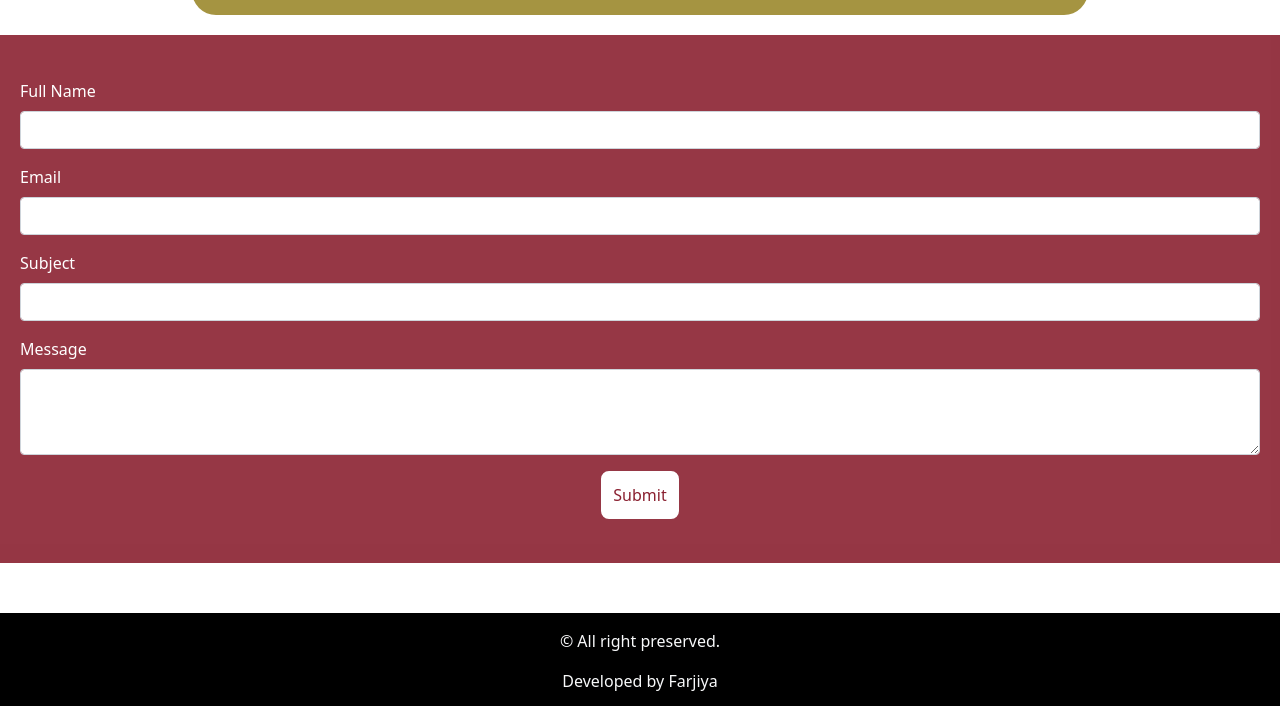
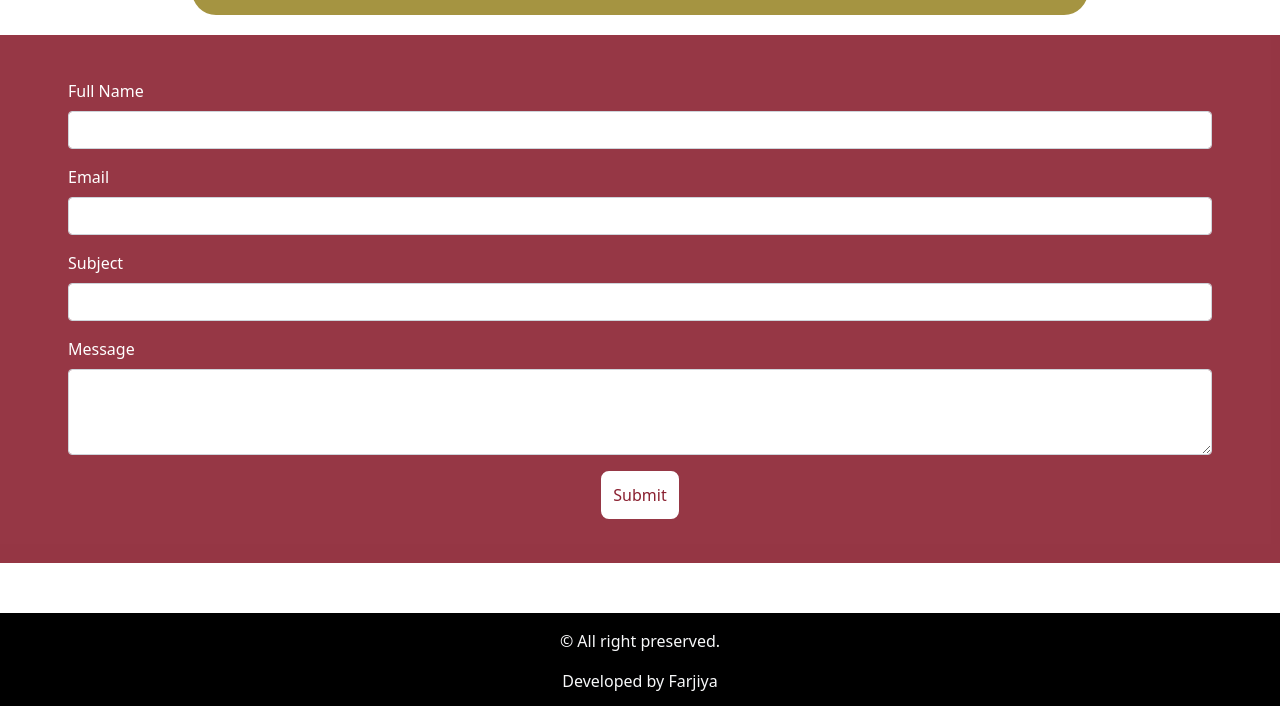
Before and after one commit to farjiyaO/portfolio2.0, a plain HTML site: page index.html in a window 1280 px wide. Shown: the part 2019-2725 px from the top of the page. Drawn offline with nearby package versions, Linux system fonts and the light colour scheme.

Commit message:
fixes the contact layout

```diff
--- a/index.html
+++ b/index.html
@@ -329,7 +329,7 @@
 
             <div class="contact-form">
                 <div class="contact-text">
-                    <form action="mailto:farjiya.oishe21@gmail.com" class="py-4" method="POST" enctype="multipart/form-data" name="EmailForm">
+                    <form action="mailto:farjiya.oishe21@gmail.com" class="py-4 px-5" method="POST" enctype="multipart/form-data" name="EmailForm">
                         <div class="mb-3">
                             <label for="name" class="form-label">Full Name</label>
                             <input type="text" class="form-control" id="name">
```
